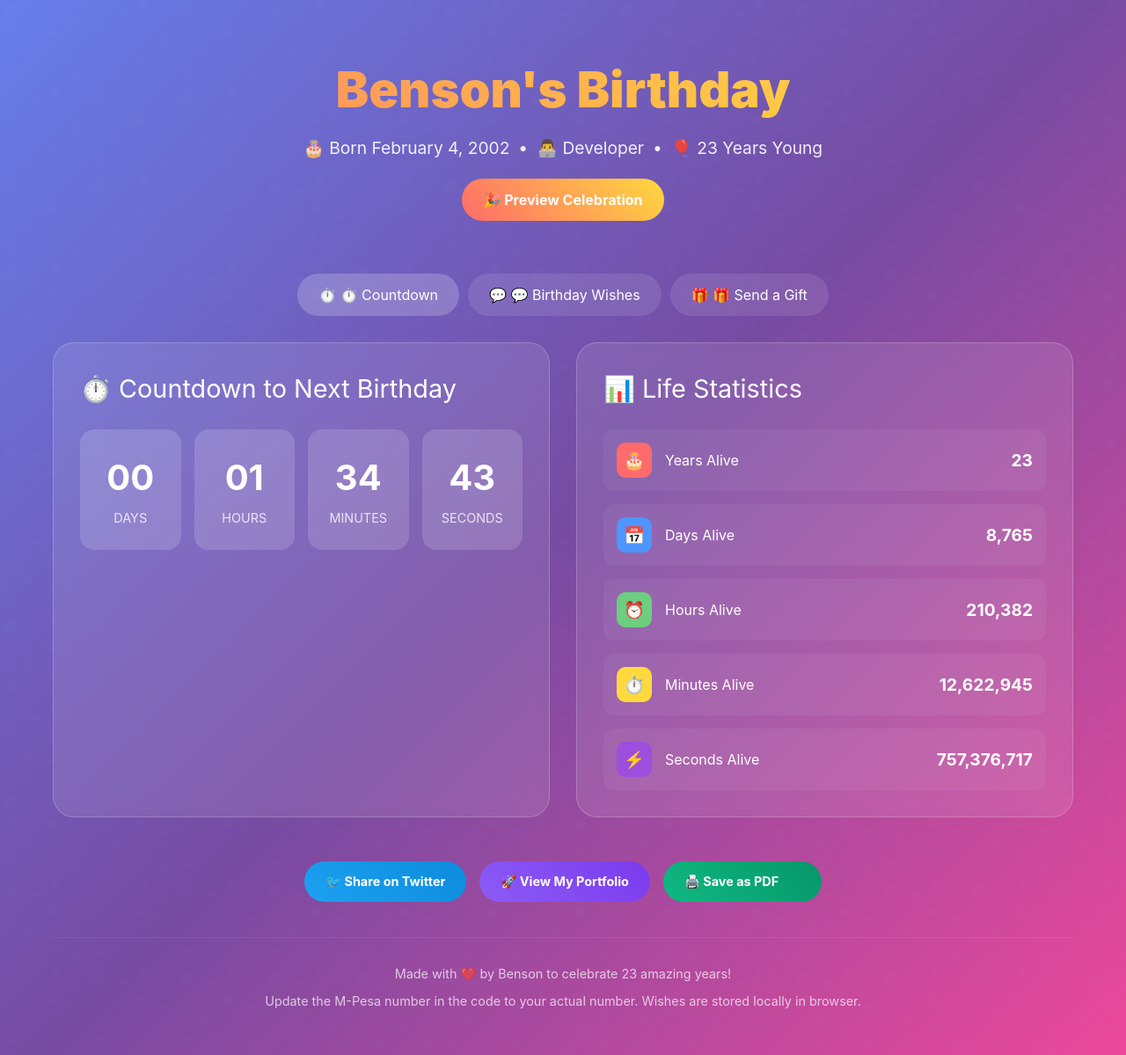
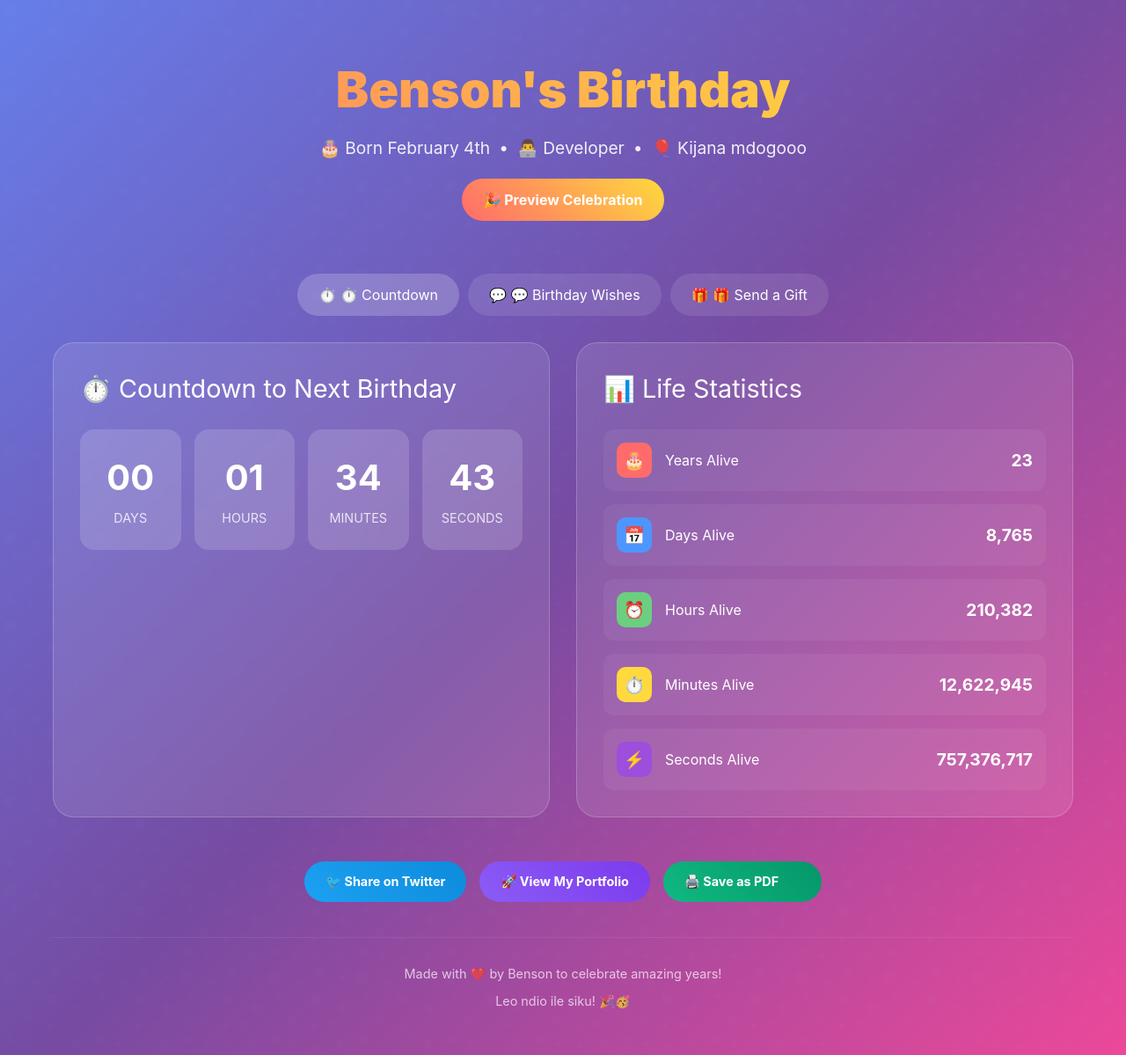
Before and after one commit to Mamoshi572/birthday-project, a Next.js app: page / in a window 1280 px wide. Shown: the whole page at 88% size. Built offline with nearby package versions, Linux system fonts and the light colour scheme.

Commit message:
updated app

```diff
--- a/app/page.tsx
+++ b/app/page.tsx
@@ -26,8 +26,8 @@ export default function Home() {
   const [isBirthday, setIsBirthday] = useState(false);
   const [showConfetti, setShowConfetti] = useState(false);
   const [wishes, setWishes] = useState<Wish[]>([
-    { id: 1, name: "You", message: "Happy Birthday to me! 🎉", timestamp: new Date() },
-    { id: 2, name: "Well-wisher", message: "Wishing you an amazing year ahead!", timestamp: new Date() },
+    { id: 1, name: "You", message: "Nisherehe kubwa sana!! Happy birthday to me 🎉", timestamp: new Date() },
+    { id: 2, name: "Well-wisher", message: "Happy birthday we mzee..", timestamp: new Date() },
   ]);
   const [newWish, setNewWish] = useState({ name: '', message: '' });
   const [showMpesa, setShowMpesa] = useState(false);
@@ -38,7 +38,7 @@ export default function Home() {
   const audioRef = useRef<HTMLAudioElement>(null);
 
   // Your M-Pesa number (Update this with your actual number)
-  const mpesaNumber = "2547XXXXXXXX"; // Replace with your number
+  const mpesaNumber = "254746562072"; // Replace with your number
 
   useEffect(() => {
     setWindowSize({
@@ -150,10 +150,10 @@ export default function Home() {
 
   // Gift suggestions
   const giftIdeas = [
-    { id: 1, name: "Coffee Treat ☕", amount: "$5", description: "Buy me a coffee!" },
-    { id: 2, name: "Lunch 🍕", amount: "$15", description: "Treat me to lunch" },
-    { id: 3, name: "Book 📚", amount: "$25", description: "Help grow my library" },
-    { id: 4, name: "Surprise 🎁", amount: "Any", description: "Your choice!" },
+    { id: 1, name: "ka uji Treat ☕", amount: "Ksh 50", description: "uji tu iko sawa" },
+    { id: 2, name: "Lunch 🍕", amount: "ksh 1000", description: "Avocado iko, buy lunch" },
+    { id: 3, name: "ki foren 🪷", amount: "ksh 100", description: "unajua nacheka kwa nini.....!" },
+    { id: 4, name: "Surprise 🎁", amount: "Any", description: "maombi pia iko sawa (Amen)" },
   ];
 
   return (
@@ -227,11 +227,11 @@ export default function Home() {
             gap: '10px',
             flexWrap: 'wrap'
           }}>
-            <span>🎂 Born February 4, 2002</span>
+            <span>🎂 Born February 4th</span>
             <span>•</span>
             <span>👨‍💻 Developer</span>
             <span>•</span>
-            <span>🎈 {age} Years Young</span>
+            <span>🎈 Kijana mdogooo</span>
           </div>
 
           <button
@@ -269,7 +269,7 @@ export default function Home() {
           {[
             { id: 'countdown', label: '⏱️ Countdown', icon: '⏱️' },
             { id: 'wishes', label: '💬 Birthday Wishes', icon: '💬' },
-            { id: 'gifts', label: '🎁 Send a Gift', icon: '🎁' },
+            { id: 'za kabej /uji', label: '🎁 Send a Gift', icon: '🎁' },
           ].map((tab) => (
             <button
               key={tab.id}
@@ -499,7 +499,7 @@ export default function Home() {
 
             <p style={{ marginBottom: '25px', opacity: 0.9, lineHeight: '1.6' }}>
               If you'd like to make my birthday extra special, here are some gift ideas.
-              Every little bit means a lot! 💝
+              Every little bit means a lot ata salamu! 💝
             </p>
 
             {/* Gift Ideas */}
@@ -723,10 +723,11 @@ export default function Home() {
           opacity: 0.7
         }}>
           <div style={{ marginBottom: '10px' }}>
-            Made with ❤️ by Benson to celebrate {age} amazing years!
+            Made with ❤️ by Benson to celebrate amazing years!
           </div>
           <div>
-            Update the M-Pesa number in the code to your actual number. Wishes are stored locally in browser.
+            Leo ndio ile siku! 🎉🥳
+
           </div>
         </footer>
       </div>
```
